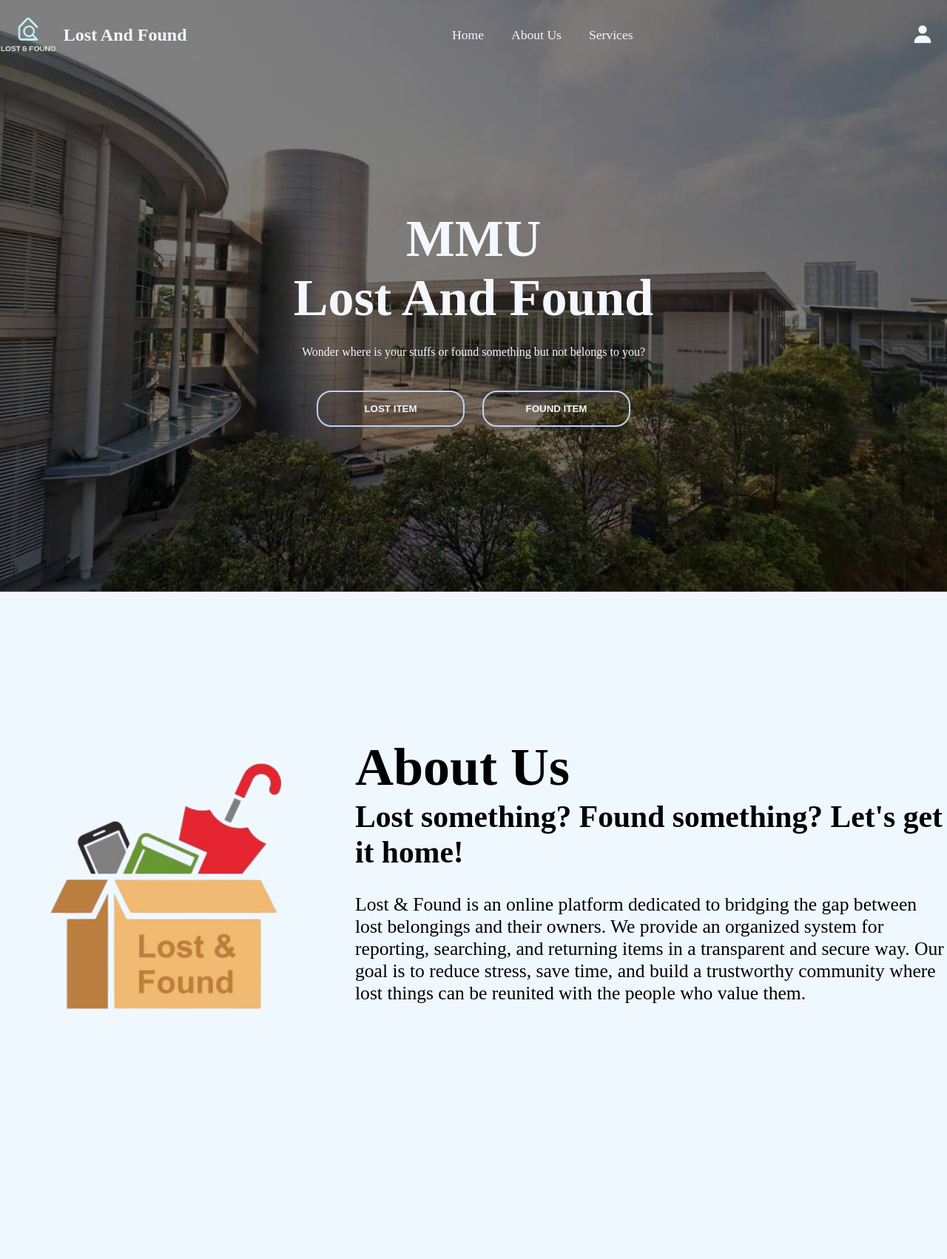
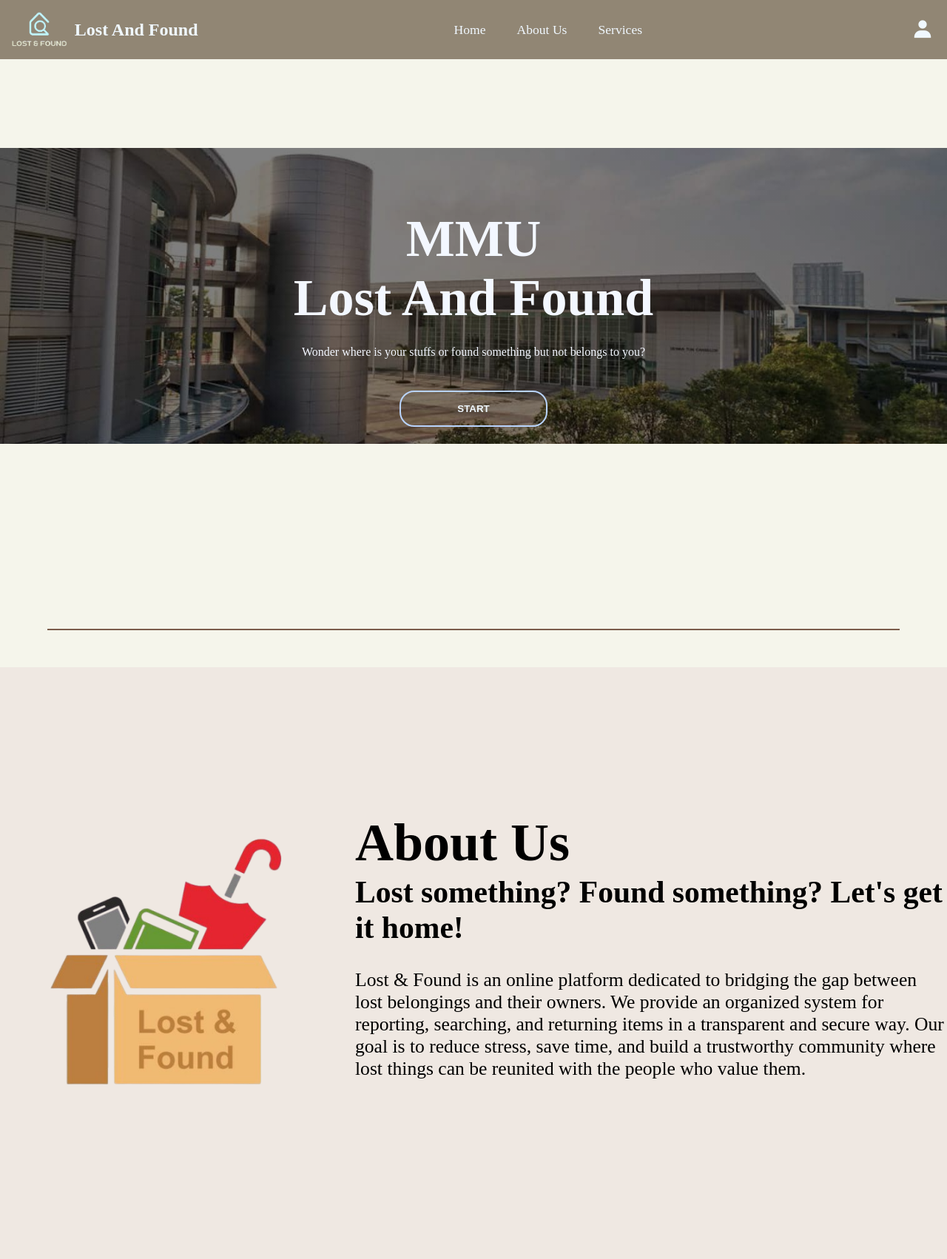
Before and after one commit to WongZhiYun/Lost-Found, a Flask app: page / in a window 1280 px wide. Shown: the whole page at 74% size. Before the commit the page ends 1364 px from the top, so only its background shows below. Run offline with Flask 3, Linux system fonts and the light colour scheme; parts of the project's set-up code (start-up, migrations or seed data) failed here and were passed over.

Commit message:
changes home page and base page

```diff
--- a/WongZhiYun/file/static/base.css
+++ b/WongZhiYun/file/static/base.css
@@ -4,18 +4,11 @@
     box-sizing: border-box;
 }
 
-header{
-    background-image: linear-gradient(rgba(0,0,0,0.5),rgba(0,0,0,0.5),rgba(0,0,0,0.5)),url(images/mmu.jpg);
-    height: 100vh;
-    background-size: cover;
-    background-position: center;
-    min-height: 100px;
-}
-
 .navbar {
+    background-color: #918674;
     display: flex;
     position: fixed;
-    padding: 22px 0;
+    padding: 15px 0;
     top: 0;
     left: 0;
     width: 100%;
@@ -35,6 +28,7 @@ header{
 .navbar .logo img{
     height: 50px;
     width: auto;
+    margin-left: 15px;
 }
 
 .navbar .logo h2{
@@ -43,9 +37,10 @@ header{
 }
 
 .navbar .links{
+    justify-content: center;
     display: flex;
     list-style: none;
-    gap: 35px;
+    gap: 40px;
 }
 
 .navbar .links a {
@@ -68,10 +63,6 @@ header{
     font-size: 30px;
     padding: 10px 18px;
     cursor: pointer;
-}
-
-.navbar.scrolled{
-    background: rgb(83, 125, 239);
 }
 
 .acc-wrap{
@@ -147,78 +138,3 @@ header{
 .acc-menu-link:hover p{
     font-weight: 600;
 }
-
-.home-content{
-    width: 100%;
-    position: absolute;
-    top: 50%;
-    transform: translateY(-50%);
-    text-align: center;
-    color: rgb(243, 247, 255);
-}
-
-.home-content h1{
-    font-size: 70px;
-    margin-top: 80px;
-}
-
-.home-content p{
-    margin: 20px auto;
-    font-weight: 100;
-    line-height: 25px;
-}
-
-button{
-    width: 200px;
-    padding: 15px 0;
-    text-align: center;
-    margin: 20px 10px;
-    border-radius: 20px;
-    font-weight: bold;
-    border: 2px solid rgb(185, 212, 254);
-    background: transparent;
-    color: aliceblue;
-    cursor: pointer;
-
-}
-
-button:hover{
-    border: 1px solid rgb(185, 212, 254);
-    background: rgb(82, 140, 234);
-    transition: 0.5s;
-}
-
-
-/*about section css*/
-.about{
-    display: flex;
-    justify-content: center;
-    align-items: center;
-    gap: 2rem;
-    background-color: aliceblue;
-    width: 100%;
-    height: 100vh;
-}
-
-.about-img img{
-    width: 35vw;
-}
-
-.abt-heading{
-    text-align: center;
-    font-size: 4.5rem;
-}
-
-.about-content h2{
-    text-align: left;
-    line-height: 1.2;
-}
-
-.about-content h3{
-    font-size: 2.6rem;
-}
-
-.about-content p{
-    font-size: 1.6rem;
-    margin: 2rem 0 3rem;
-}
--- /dev/null
+++ b/WongZhiYun/file/static/home.css
@@ -0,0 +1,102 @@
+body{
+    margin: 0;
+    background: #f5f5eb;
+}
+
+.home {
+    width: 100%;
+    height: 100vh;
+    background: #f5f5eb;
+    display: flex;
+    justify-content: center;
+    align-items: center;
+}
+
+.home-banner {
+    width: 100%;
+    height: 50%; /* middle strip takes 50% of height */
+    background-image: linear-gradient(rgba(0,0,0,0.5),rgba(0,0,0,0.5)),
+                      url("images/mmu.jpg");
+    background-size: cover;
+    background-position: center;
+    display: flex;
+    justify-content: center;
+    align-items: center;
+}
+
+.home-content {
+    text-align: center;
+    color: rgb(243, 247, 255);
+}
+
+.home-content h1{
+    font-size: 70px;
+    margin-top: 80px;
+}
+
+.home-content p{
+    margin: 20px auto;
+    font-weight: 100;
+    line-height: 25px;
+}
+
+button{
+    width: 200px;
+    padding: 15px 0;
+    text-align: center;
+    margin: 20px 10px;
+    border-radius: 20px;
+    font-weight: bold;
+    border: 2px solid rgb(185, 212, 254);
+    background: transparent;
+    color: aliceblue;
+    cursor: pointer;
+    transition: 0.5s;
+
+}
+
+button:hover{
+    background: rgb(82, 140, 234);
+}
+
+hr {
+    width: 90%;              /* not full width, gives margin on sides */
+    border: none;            /* remove default */
+    border-top: 2px solid #7b5c4b; /* only top border, clean line */
+    margin: 50px auto;       /* space around the line, centered */
+}
+
+
+/*about section css*/
+.about{
+    display: flex;
+    justify-content: center;
+    align-items: center;
+    gap: 2rem;
+    background-color: #efe8e2;
+    width: 100%;
+    height: 100vh;
+}
+
+.about-img img{
+    width: 35vw;
+}
+
+.abt-heading{
+    text-align: center;
+    font-size: 4.5rem;
+}
+
+.about-content h2{
+    text-align: left;
+    line-height: 1.2;
+}
+
+.about-content h3{
+    font-size: 2.6rem;
+}
+
+.about-content p{
+    font-size: 1.6rem;
+    margin: 2rem 0 3rem;
+}
--- a/WongZhiYun/file/templates/base.html
+++ b/WongZhiYun/file/templates/base.html
@@ -8,6 +8,7 @@
         <title>Home</title>
     </head>
     <body>
+        <!--Navbar-->
         <header>
             <div>
                 <nav class = "navbar">
@@ -16,12 +17,13 @@
                         <h2>Lost And Found</h2>
                     </a>
                     <ul class="links">
-                        <li><a href="#home">Home</a></li>
+                        <li><a href="{{ url_for('views.home') }}">Home</a></li>
                         <li><a href="#about">About Us</a></li>
                         <li><a href="/">Services</a></li>
                     </ul>
                     <i class='bx bxs-user' onclick="toggleMenu()"></i>
 
+                    <!--Accound dropdown-->
                     <div class="acc-wrap" id="accMenu">
                         <div class="acc">
                             <div class="acc-menu">
@@ -35,11 +37,11 @@
                             <hr>
 
                             {% if current_user.is_authenticated %}
-                                <a href="/" class="acc-menu-link">
+                                <a href="{{ url_for('views.profile') }}" class="acc-menu-link">
                                     <i class='bx bxs-user-detail'></i>
                                     <p>User Profile</p>
                                 </a>
-                                <a href="/" class="acc-menu-link">
+                                <a href="{{ url_for('views.edit_profile') }}" class="acc-menu-link">
                                     <i class='bx bxs-edit'></i>
                                     <p>Edit Profile</p>
                                 </a>
@@ -48,11 +50,11 @@
                                     <p>Logout</p>
                                 </a>
                             {% else %}
-                                <a href="/login" class="acc-menu-link">
+                                <a href="{{ url_for('auth.login') }}" class="acc-menu-link">
                                     <i class='bx bxs-log-in'></i>
                                     <p>Login</p>
                                 </a>
-                                <a href="/sign_up" class="acc-menu-link">
+                                <a href="{{ url_for('auth.sign_up') }}" class="acc-menu-link">
                                     <i class='bx bxs-user-account'></i>
                                     <p>Create Account</p>
                                 </a>
@@ -63,32 +65,8 @@
             </div>
         </header>
 
-        <section class="home" id="home">
-            <div class="home-content">
-                <h1>MMU<br>Lost And Found</h1>
-                <p>Wonder where is your stuffs or found something but not belongs to you?</p>
-                <div>
-                    <button type="button">LOST ITEM</button>
-                    <button type="button">FOUND ITEM</button>
-                </div>
-            </div>
-        </section>
-
-        <!--about section design-->
-        <section class="about" id="about">
-            <div class="about-img">
-                <img src="{{ url_for('static', filename='images/aboutimg.png') }}">
-            </div>
-
-            <div class="about-content">
-                <h2 class="abt-heading">About Us</h2>
-                <h3>Lost something? Found something? Let's get it home!</h3>
-                <p>Lost & Found is an online platform dedicated to bridging the gap between lost belongings and their owners.
-                    We provide an organized system for reporting, searching, and returning items in a transparent and secure way.
-                    Our goal is to reduce stress, save time, and build a trustworthy community where lost things can be reunited with the people who value them.</p>
-            </div>
-        </section>
-
+        <!-- Main Page Content -->
+        {% block content %}{% endblock %}
 
         <script>
             let accMenu = document.getElementById("accMenu");
@@ -96,17 +74,6 @@
             function toggleMenu(){
                 accMenu.classList.toggle("open-menu");
             }
-
-    window.addEventListener("scroll", function() {
-        const navbar = document.querySelector(".navbar");
-        if (window.scrollY > 50) {
-            navbar.classList.add("scrolled");
-        } else {
-            navbar.classList.remove("scrolled");
-        }
-    })
         </script>
-        </header>
-
-
     </body>
+</html>
--- a/WongZhiYun/file/templates/home.html
+++ b/WongZhiYun/file/templates/home.html
@@ -1 +1,44 @@
-{% extends "base.html" %} {% block title %}Home{% endblock %}
+{% extends "base.html" %}
+{% block title %}Home - Lost and Found{% endblock %}
+
+{% block content %}
+
+<link rel="stylesheet" href="{{ url_for('static', filename='home.css') }}">
+<!-- Home Section -->
+<body>
+    <section class="home" id="home">
+        <div class="home-banner">
+            <div class="home-content">
+                <h1>MMU<br>Lost And Found</h1>
+                <p>Wonder where is your stuffs or found something but not belongs to you?</p>
+                <div>
+                    <a href="{{ url_for('views.feed', type='lost') }}">
+                        <button type="button">START</button>
+                    </a>
+                </div>
+            </div>
+        </div>
+    </section>
+
+    <hr>
+
+<!-- About Section -->
+    <section class="about" id="about">
+        <div class="about-img">
+            <img src="{{ url_for('static', filename='images/aboutimg.png') }}">
+        </div>
+        <div class="about-content">
+            <h2 class="abt-heading">About Us</h2>
+            <h3>Lost something? Found something? Let's get it home!</h3>
+            <p>
+                Lost & Found is an online platform dedicated to bridging the gap
+                between lost belongings and their owners. We provide an organized
+                system for reporting, searching, and returning items in a transparent
+                and secure way. Our goal is to reduce stress, save time, and build a
+                trustworthy community where lost things can be reunited with the people
+                who value them.
+            </p>
+        </div>
+    </section>
+</body>
+{% endblock %}
--- a/WongZhiYun/file/views.py
+++ b/WongZhiYun/file/views.py
@@ -9,9 +9,9 @@ views = Blueprint('views', __name__)
 @views.route('/')
 def home():
     if current_user.is_authenticated:
-        return render_template("base.html", username=current_user.username)
+        return render_template("home.html", username=current_user.username)
     else:
-        return render_template("base.html", username=None)
+        return render_template("home.html", username=None)
 
 @views.route('/report', methods=['GET', 'POST'])
 def report_post():
```
Lines whose indentation alone changed are shown as unchanged.
